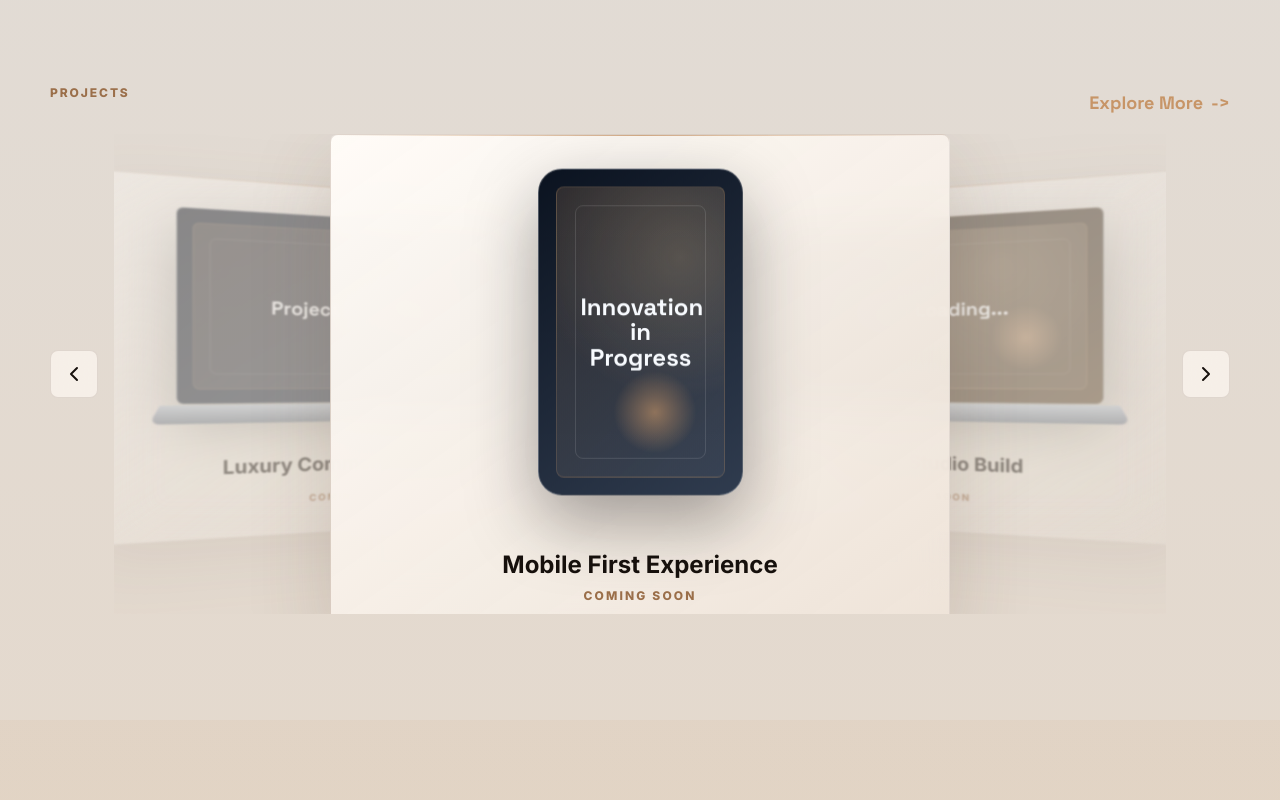
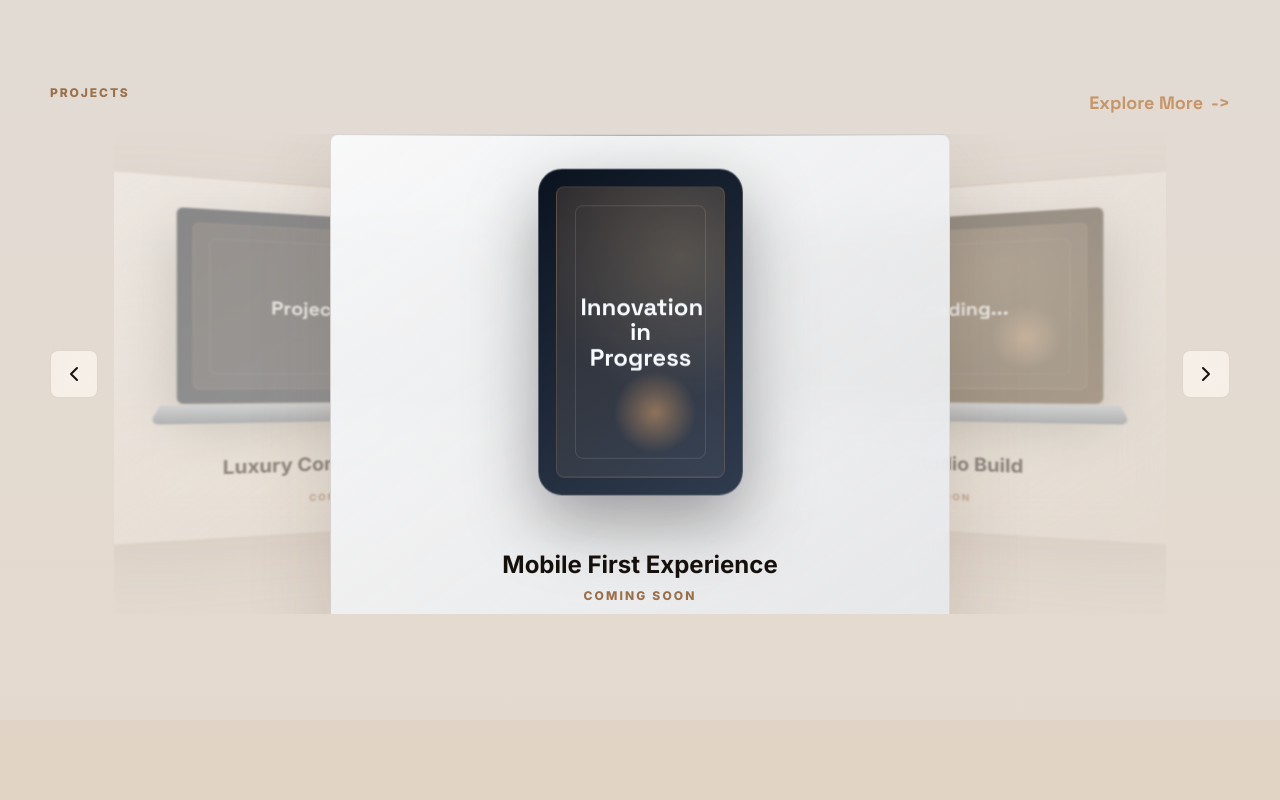
Before and after one commit to jahanvikhatri/work-portfolio, a plain HTML site: page index.html in a window 1280 px wide. Shown: the part 1380-2180 px from the top of the page. Drawn offline with Linux system fonts and the light colour scheme.

Commit message:
Update background gradient for active project frame

```diff
--- a/styles.css
+++ b/styles.css
@@ -797,7 +797,7 @@ body.dark-mode .toggle-icon {
 }
 
 body:not(.dark-mode) .project-frame.active {
-  background: linear-gradient(145deg, rgba(255, 252, 248, 0.98), rgba(239, 228, 217, 0.9));
+  background: linear-gradient(145deg, rgba(248, 249, 250, 0.98), rgba(230, 232, 235 , 0.9));
 }
 
 .project-frame.prev-slide {
```
